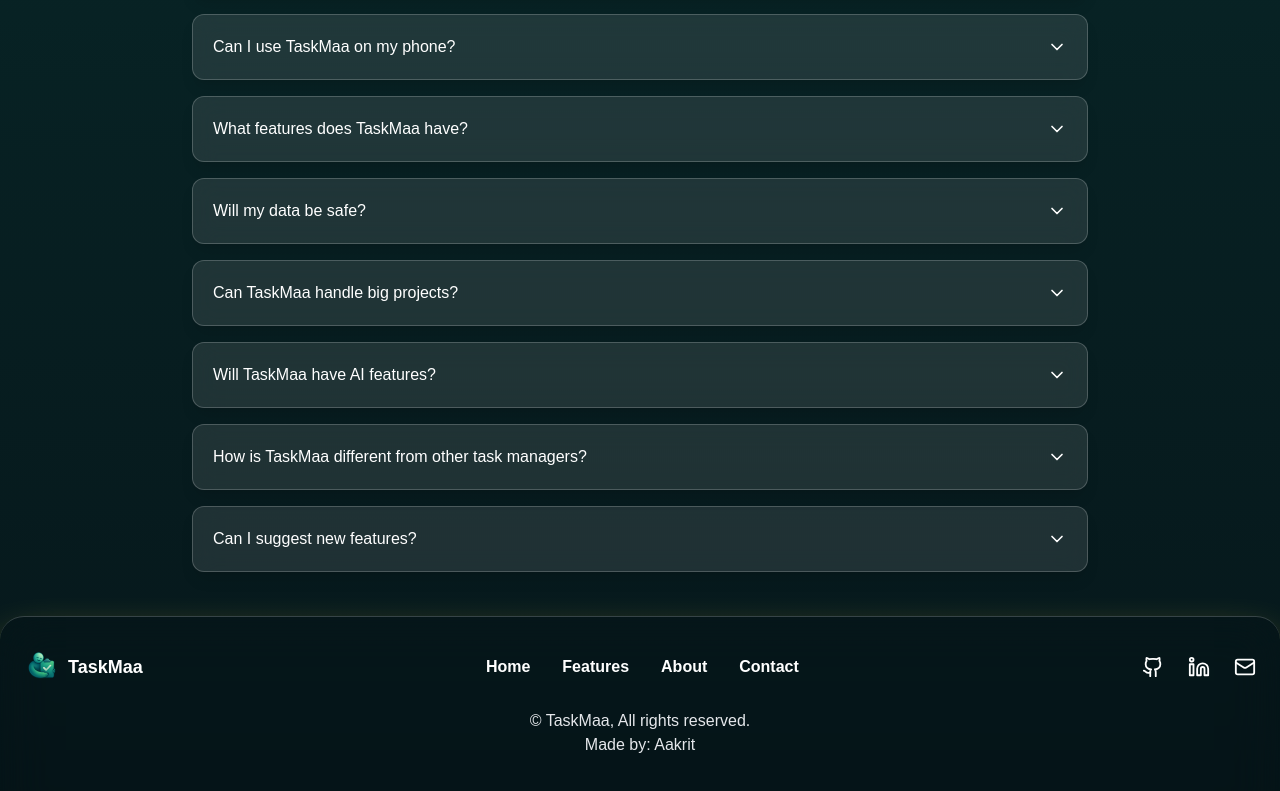
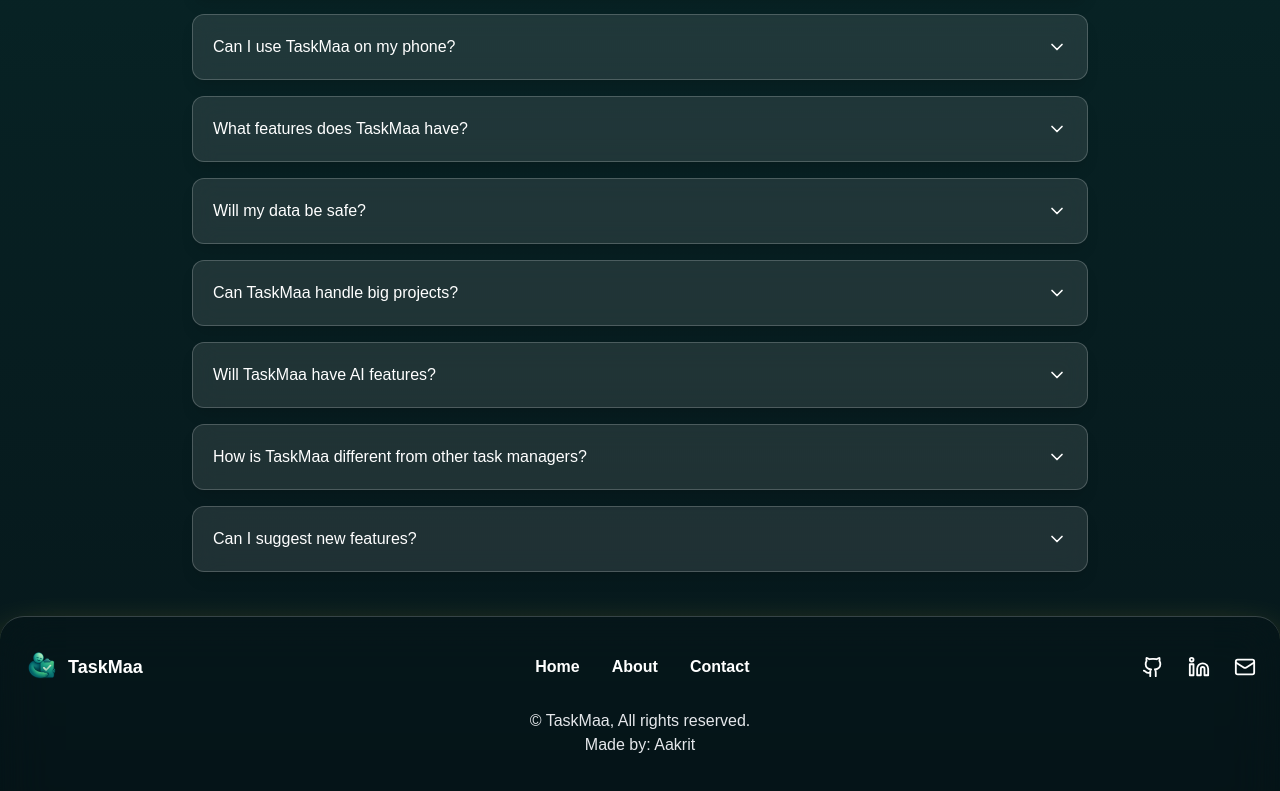
Before and after one commit to aakritrajput/TaskMaaFrontend, a Next.js app: page / in a window 1280 px wide. Shown: the part 2269-3060 px from the top of the page. Built offline with nearby package versions, Linux system fonts and the light colour scheme; no server answers.

Commit message:
removed unused links from footer

```diff
--- a/src/components/Footer.tsx
+++ b/src/components/Footer.tsx
@@ -29,9 +29,6 @@ export default function Footer() {
         <Link href="/" className="hover:text-[#2FAC81] transition">
           Home
         </Link>
-        <Link href="/features" className="hover:text-[#2FAC81] transition">
-          Features
-        </Link>
         <Link href="/about" className="hover:text-[#2FAC81] transition">
           About
         </Link>
```
